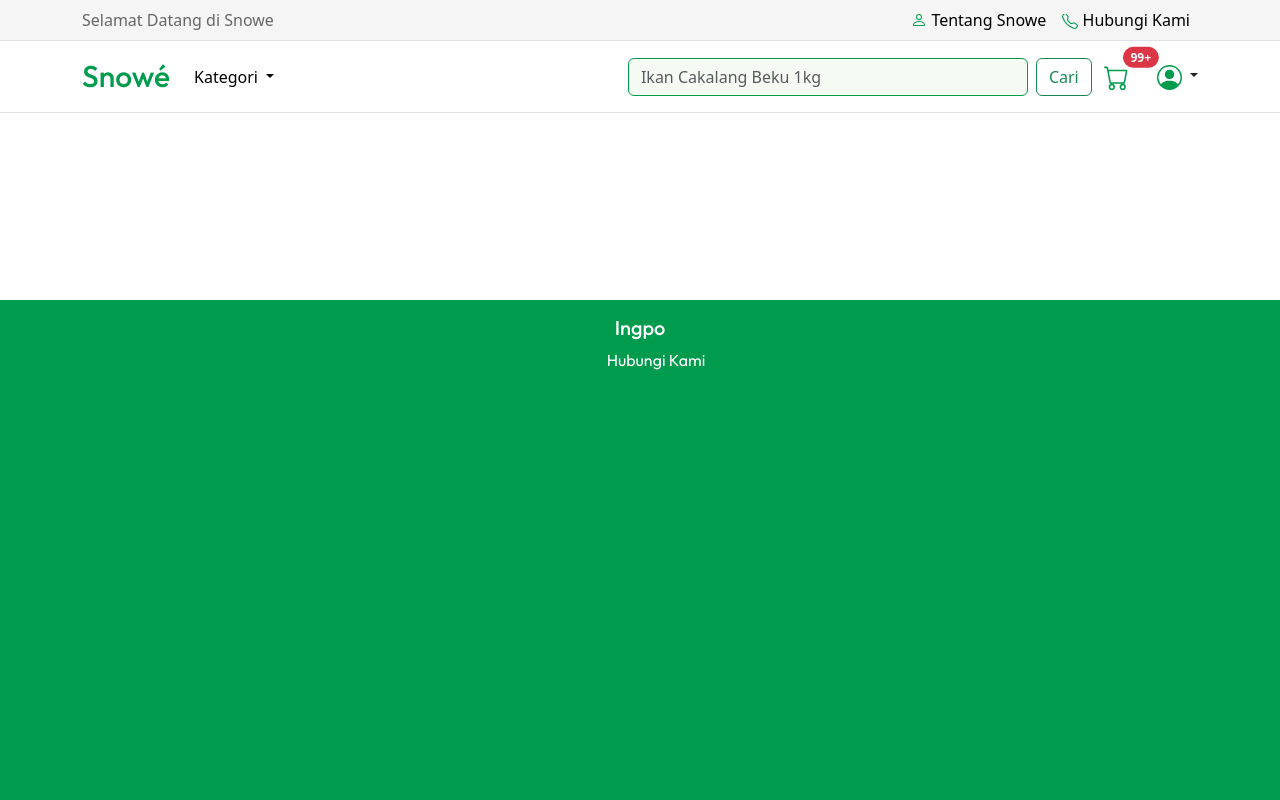
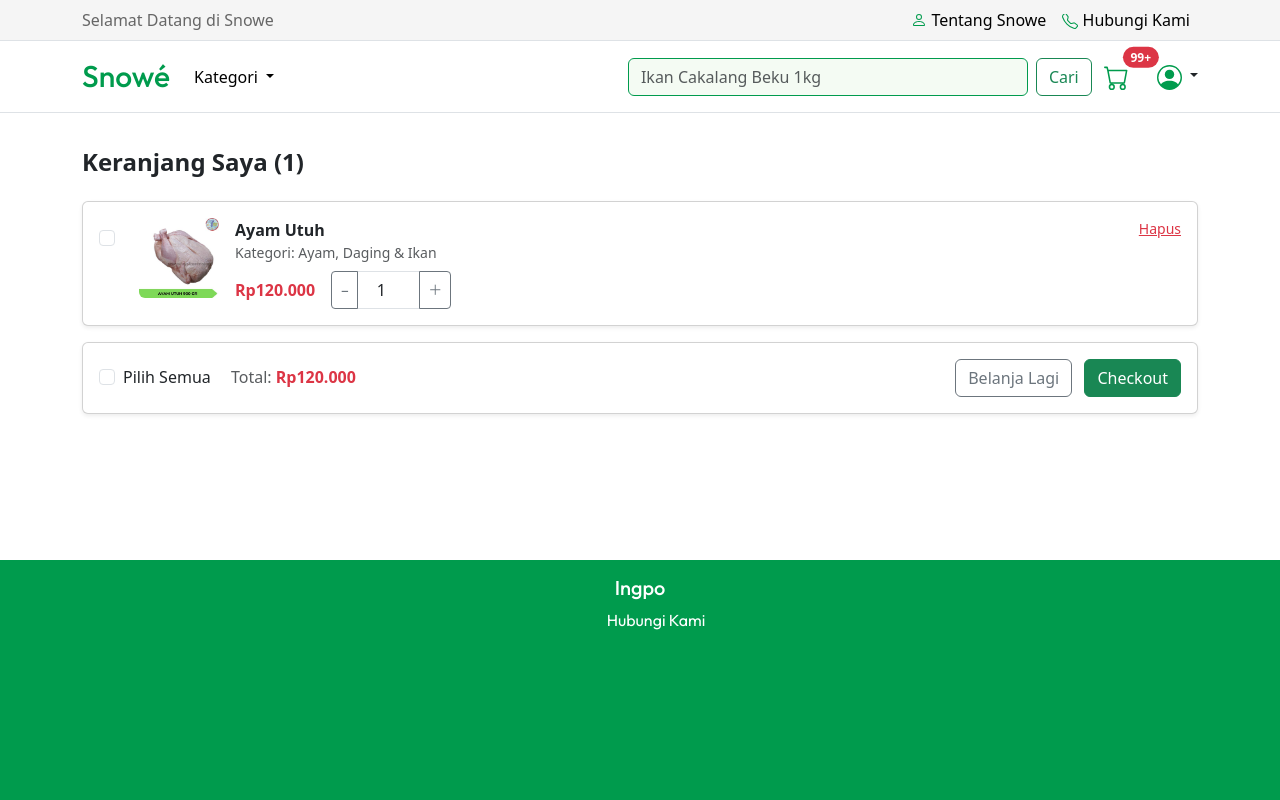
Before and after one commit to audriokt/frozen-food-ecommerce-project-platform-final-project, a CodeIgniter 4 app: template ecommer-frozen-food-final-paltform/app/Views/Customer/Cart_Page.php in a window 1280 px wide. Shown: the top 800 px of the page. Before the commit the page ends 370 px from the top, so only its background shows below. Run offline with PHP 8.4 and a stand-in for CodeIgniter, Linux system fonts and the light colour scheme; the template is opened without the code that fills it, so the values that code supplies are empty; some libraries are stand-ins or nearby versions.

Commit message:
Views cart page

```diff
--- a/ecommer-frozen-food-final-paltform/app/Config/Routes.php
+++ b/ecommer-frozen-food-final-paltform/app/Config/Routes.php
@@ -16,3 +16,5 @@ $routes->get('/register', 'AuthController::register');
 $routes->post('/register', 'AuthController::saveRegister');
 
 $routes->get('/LandingPage', 'Pages::index');
+
+$routes->get('/Cart_Page','Pages::index2');
--- a/ecommer-frozen-food-final-paltform/app/Controllers/Pages.php
+++ b/ecommer-frozen-food-final-paltform/app/Controllers/Pages.php
@@ -8,4 +8,9 @@ class Pages extends BaseController
     {
     return view('Customer/Landing_Page_Cus');
     }
+
+    public function index2()
+    {
+        return view('Customer/Cart_Page');
+    }
 }
--- a/ecommer-frozen-food-final-paltform/app/Views/Customer/Cart_Page.php
+++ b/ecommer-frozen-food-final-paltform/app/Views/Customer/Cart_Page.php
@@ -1,5 +1,100 @@
 <?= $this->extend('layouts/template') ?>
+<?= $this->section('content') ?>
 
-<?= $this->section('content') ?>
-    <h1>Cart Page</h1>
+<style>
+    .main-content {
+        min-height: 70vh;
+        padding-top: 100px;
+    }
+</style>
+
+<div class="container main-content">
+    <h4 class="fw-semibold mb-4 mt-5">
+        Keranjang Saya (1)
+    </h4>
+
+    <form action="<?= site_url('cart/update') ?>" method="post">
+        <?= csrf_field(); ?>
+
+        <!-- Contoh Produk Ayam Utuh -->
+        <div class="card mb-3 shadow-sm">
+            <div class="card-body">
+                <div class="d-flex align-items-start">
+
+                    <!-- Checkbox -->
+                    <div class="form-check me-3 mt-2">
+                        <input class="form-check-input" type="checkbox" name="selected[]" value="1">
+                    </div>
+
+                    <!-- Gambar Produk -->
+                    <img src="<?= base_url('images/ayam_utuh.jpg') ?>" alt="Ayam Utuh" class="rounded me-3" style="width: 80px; height: 80px; object-fit: cover;">
+
+                    <!-- Info Produk -->
+                    <div class="flex-grow-1">
+                        <div class="d-flex justify-content-between">
+                            <div>
+                                <div class="fw-semibold">Ayam Utuh</div>
+                                <div class="text-muted small">Kategori: Ayam, Daging & Ikan</div>
+                            </div>
+                            <a href="<?= site_url('cart/delete/1') ?>" class="text-danger small" onclick="return confirm('Hapus item ini?')">Hapus</a>
+                        </div>
+
+                        <div class="d-flex align-items-center mt-2">
+                            <span class="fw-bold text-danger me-3">Rp120.000</span>
+
+                            <!-- Kuantitas -->
+                            <div class="input-group" style="width: 120px;">
+                                <button type="button" class="btn btn-outline-secondary btn-sm qty-minus">−</button>
+                                <input type="number" class="form-control text-center" name="quantity[1]" min="1" value="1">
+                                <button type="button" class="btn btn-outline-secondary btn-sm qty-plus">＋</button>
+                            </div>
+                        </div>
+                    </div>
+                </div>
+            </div>
+        </div>
+
+        <!-- Ringkasan -->
+        <div class="card sticky-bottom shadow-sm mb-5">
+            <div class="card-body d-flex flex-column flex-md-row justify-content-between align-items-center">
+                <div>
+                    <div class="form-check d-inline-block me-3">
+                        <input class="form-check-input" fill= "green" type="checkbox" id="selectAll">
+                        <label class="form-check-label" for="selectAll">Pilih Semua</label>
+                    </div>
+                    <span class="text-muted">Total:
+                        <strong class="text-danger">Rp120.000</strong>
+                    </span>
+                </div>
+
+                <div class="mt-3 mt-md-0">
+                    <a href="<?= site_url('/') ?>" class="btn btn-outline-secondary me-2">Belanja Lagi</a>
+                    <button type="submit" class="btn btn-success">Checkout</button>
+                </div>
+            </div>
+        </div>
+    </form>
+</div>
+
+<!-- Script kuantitas & select all -->
+<script>
+document.querySelectorAll('.qty-plus').forEach(btn => {
+    btn.addEventListener('click', () => {
+        const input = btn.previousElementSibling;
+        input.value = parseInt(input.value) + 1;
+    });
+});
+
+document.querySelectorAll('.qty-minus').forEach(btn => {
+    btn.addEventListener('click', () => {
+        const input = btn.nextElementSibling;
+        if (parseInt(input.value) > 1) input.value = parseInt(input.value) - 1;
+    });
+});
+
+document.getElementById('selectAll')?.addEventListener('change', function () {
+    document.querySelectorAll('input[name="selected[]"]').forEach(cb => cb.checked = this.checked);
+});
+</script>
+
 <?= $this->endSection() ?>
--- a/ecommer-frozen-food-final-paltform/app/Views/layouts/template.php
+++ b/ecommer-frozen-food-final-paltform/app/Views/layouts/template.php
@@ -9,6 +9,12 @@
         <link rel="preconnect" href="https://fonts.gstatic.com" crossorigin>
         <link href="https://fonts.googleapis.com/css2?family=Outfit:wght@100..900&display=swap" rel="stylesheet">
         <title>Snowe</title>
+        <style>
+            .form-check-input:checked {
+                background-color: #009B4D !important;
+                border-color: #009B4D !important;
+            }
+        </style>
     </head>
 
     <body class="d-flex flex-column min-vh-100">
@@ -35,7 +41,7 @@
                 </div>
             </nav>
 
-        <?=$this->include('layouts/navbar'); ?>
+            <?= $this->include('layouts/navbar'); ?>
 
             <main class="flex-grow-1">
 
```
Lines whose indentation alone changed are shown as unchanged.
